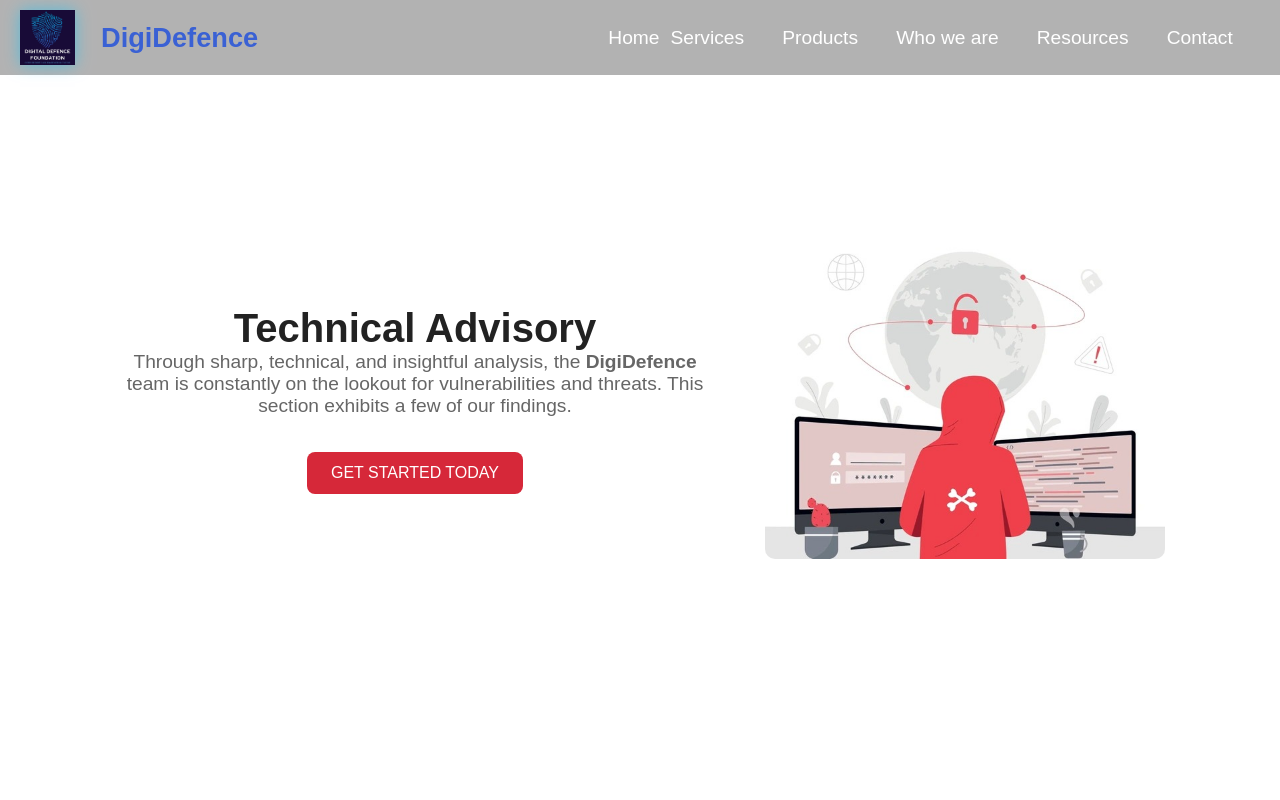
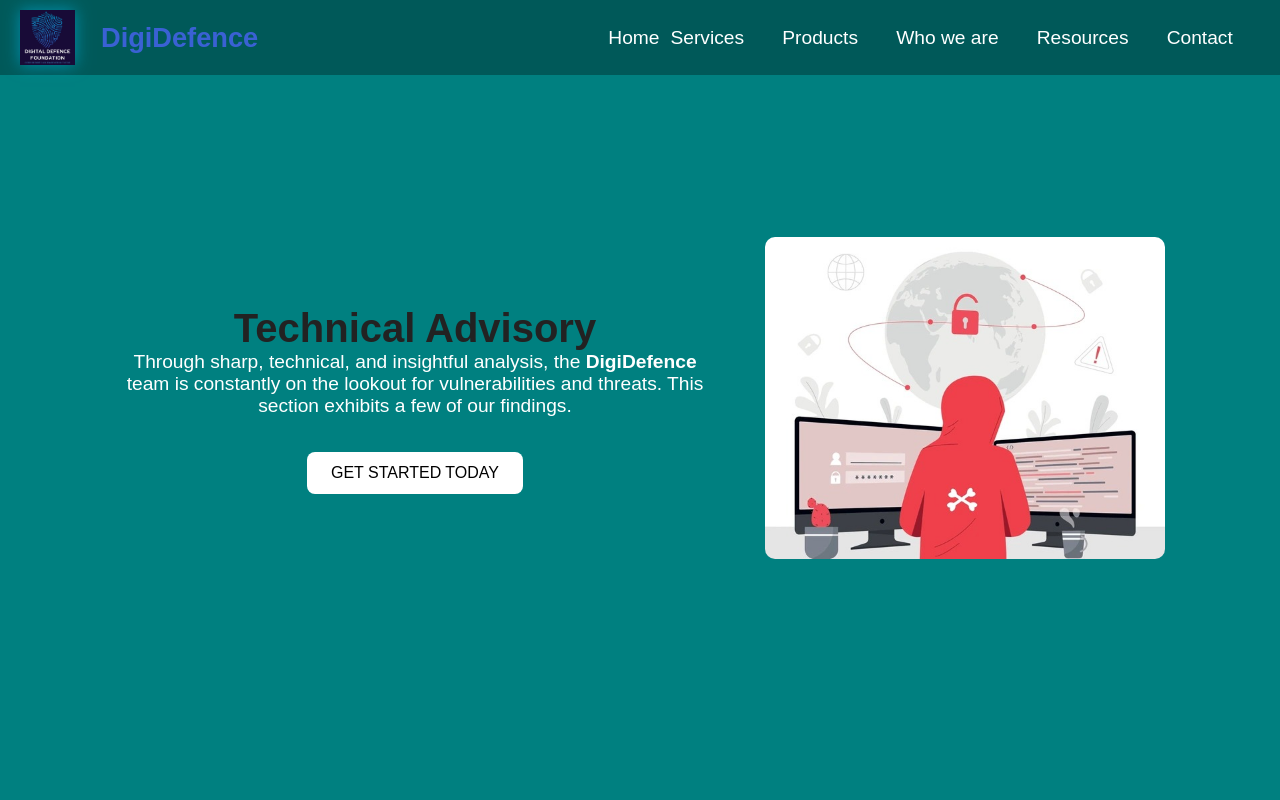
Before and after one commit to shreyas-urankar/Cyber-Protect-Project, a React (Create React App) app: page /advisory in a window 1280 px wide. Shown: the top 800 px of the page. Built offline with nearby package versions, Linux system fonts and the light colour scheme; a web font is replaced by a local one.

Commit message:
backgound chnage

```diff
--- a/src/styles/Advisory.css
+++ b/src/styles/Advisory.css
@@ -8,7 +8,7 @@
 
 /* Advisory Section */
 .advisory {
-    background-color: #ffffff; /* Ensures white background */
+    background-color: #008080; /* Ensures white background */
     display: flex;
     justify-content: center;
     align-items: center;
@@ -34,13 +34,13 @@
 
 .advisory p {
     font-size: 1.2em;
-    color: #666;
+    color:white;
     margin-bottom: 20px;
 }
 
 .advisory button {
-    background-color: #d62839;
-    color: white;
+    background-color: white;
+    color:black;
     padding: 12px 24px;
     border: none;
     border-radius: 8px;
@@ -50,7 +50,7 @@
 }
 
 .advisory button:hover {
-    background-color: #b71c28;
+    background-color: red;
 }
 
 /* Image Styling */
```
